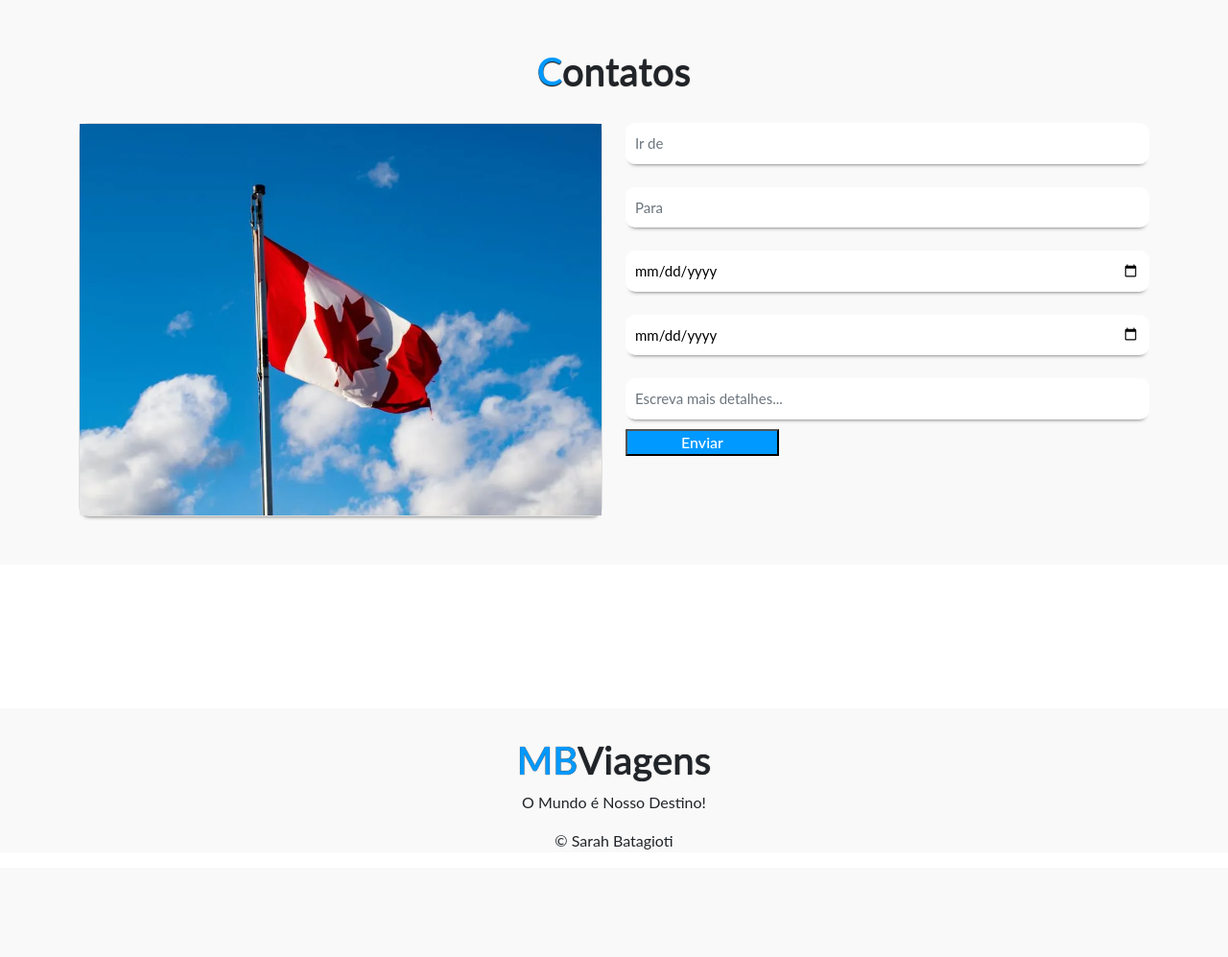
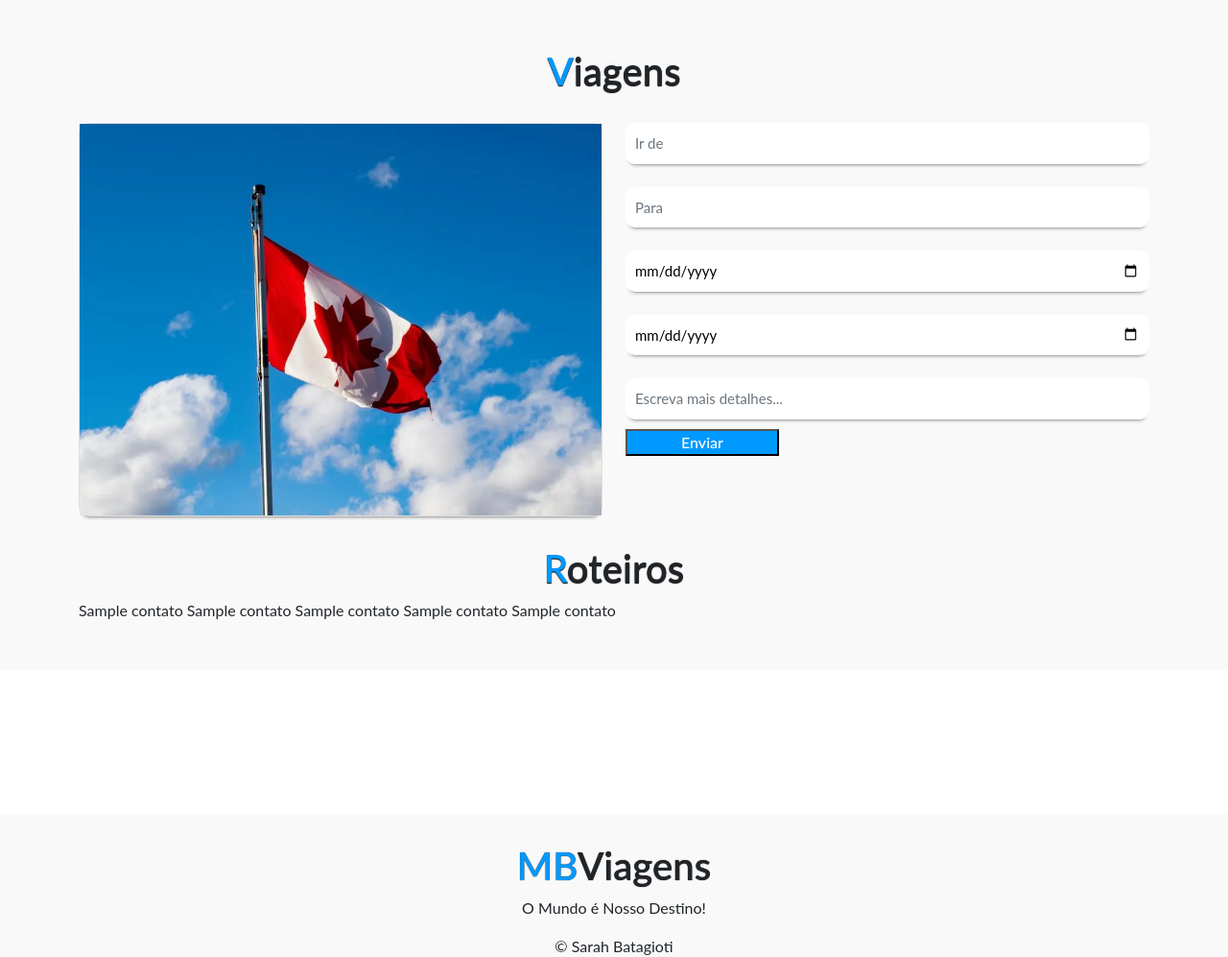
Before and after one commit to SarahBatagioti/Desafio3, a Flask app: template templates/contatos.html in a window 1280 px wide. Shown: the part 85-1082 px from the top of the page at 96% size. Before the commit the page ends 970 px from the top, so only its background shows below. Run offline with Flask 3, Linux system fonts and the light colour scheme; the template is opened without the code that fills it: most values are stand-ins (such as "Sample title", 1, 10 or a date in 2020); some libraries are stand-ins or nearby versions.

Commit message:
Listagem dos dados do banco

```diff
--- a/app.py
+++ b/app.py
@@ -16,18 +16,18 @@ mysql = MySQL(app)
 def index():
     return render_template('index.html')
 
-@app.route('/contatos')
-def contatos():
-    return render_template('contatos.html')
-
 
 @app.route('/serviços')
 def serviços():
-    #cur = mysql.connection.cursor()
-    #cur.execute("SELECT * FROM contato")
-    #contato = cur.fetchall()
-    #cur.close()
-    return render_template('serviços.html') #,contato=contato)
+    return render_template('serviços.html')
+
+@app.route('/contatos')
+def contatos():
+    cur = mysql.connection.cursor()
+    cur.execute("SELECT * FROM contato")
+    contato = cur.fetchall()
+    cur.close()
+    return render_template('contatos.html',contato=contato)
 
 # Adicionar contato
 @app.route('/add', methods=['POST'])
--- a/templates/contatos.html
+++ b/templates/contatos.html
@@ -7,7 +7,7 @@
       <div class="container">
 
         <div class="main-text">
-          <h1><span>C</span>ontatos</h1>
+          <h1><span>V</span>iagens</h1>
         </div>
 
         <div class="row">
@@ -30,6 +30,17 @@
           </div>
 
         </div>
+
+        <div class="main-txt">
+          <h1><span>R</span>oteiros</h1>
+        </div>
+        <div>
+          {% for contato in contato %}
+          <li class="roteiro">{{contato[1]}} {{contato[2]}} {{contato[3]}} {{contato[4]}} {{contato[5]}} </li>
+        {% endfor %}
+        </div>
+
+
       </div>
     </section>
     <!-- CONTATOS FIM -->
```
